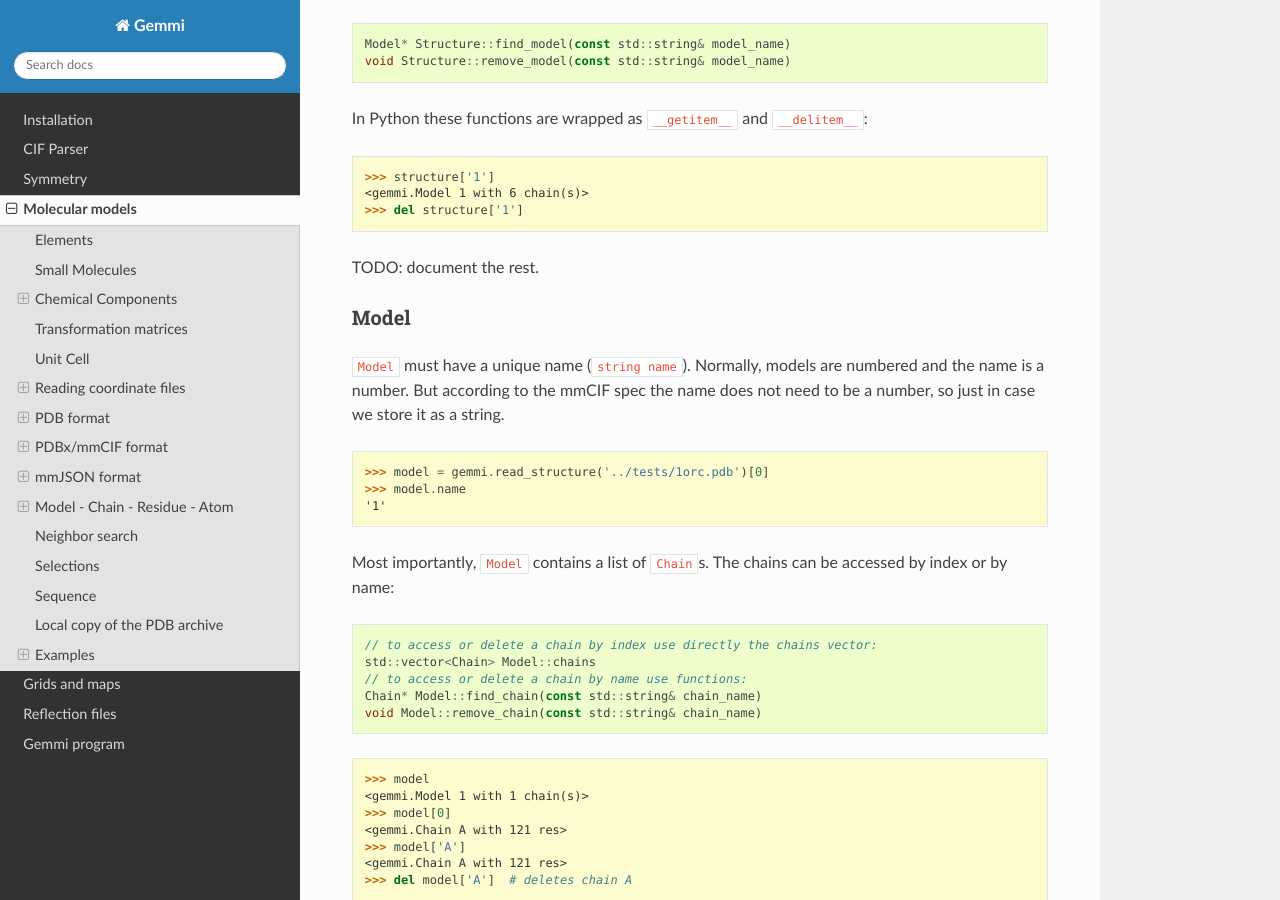
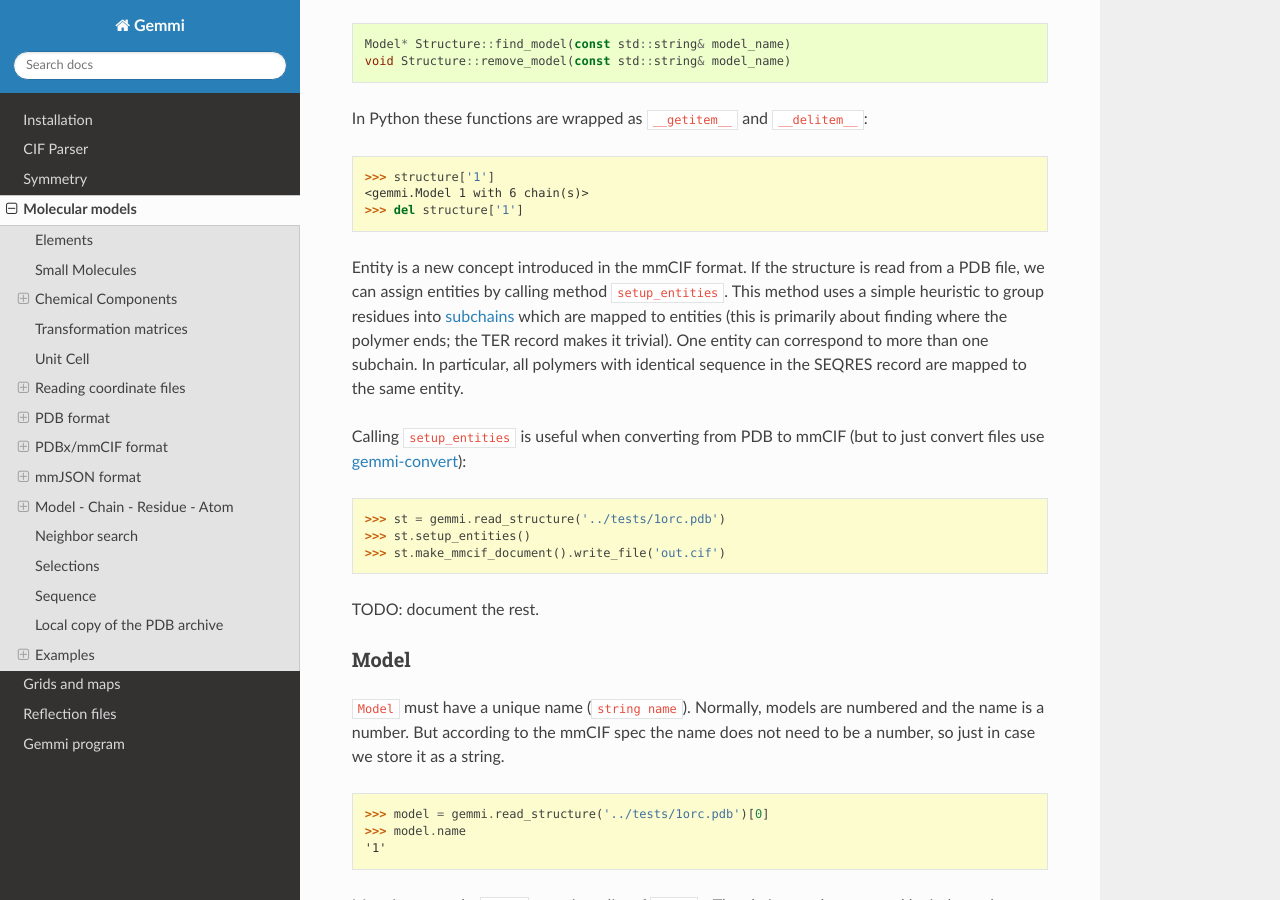
Before and after one commit to project-gemmi/gemmi, a Sphinx documentation site: the page built from docs/mol.rst, in a window 1280 px wide and 900 px high, scrolled down 18350 px. Built offline with Sphinx 7.4.7 and the Read the Docs theme 2.0.0, drawn with Linux system fonts in a browser that asks for light colours.

Commit message:
document setup_entities()

```diff
--- a/docs/mol.rst
+++ b/docs/mol.rst
@@ -1023,6 +1023,26 @@ In Python these functions are wrapped as ``__getitem__`` and ``__delitem__``:
   >>> structure['1']
   <gemmi.Model 1 with 6 chain(s)>
   >>> del structure['1']
+
+Entity is a new concept introduced in the mmCIF format.
+If the structure is read from a PDB file, we can assign entities
+by calling method ``setup_entities``.
+This method uses a simple heuristic to group residues into
+:ref:`subchains <subchain>` which are mapped to entities
+(this is primarily about finding where the polymer ends;
+the TER record makes it trivial).
+One entity can correspond to more than one subchain. In particular,
+all polymers with identical sequence in the SEQRES record are mapped to
+the same entity.
+
+Calling ``setup_entities`` is useful when converting from PDB to mmCIF
+(but to just convert files use :ref:`gemmi-convert <convert>`):
+
+.. doctest::
+
+  >>> st = gemmi.read_structure('../tests/1orc.pdb')
+  >>> st.setup_entities()
+  >>> st.make_mmcif_document().write_file('out.cif')
 
 TODO: document the rest.
 
--- a/docs/utils.rst
+++ b/docs/utils.rst
@@ -253,6 +253,8 @@ What is the maximum number of atoms in one plane?
      36 comp_UCM:plan-1
      36 comp_SA3:plan-1
 
+
+.. _convert:
 
 convert
 =======
```
